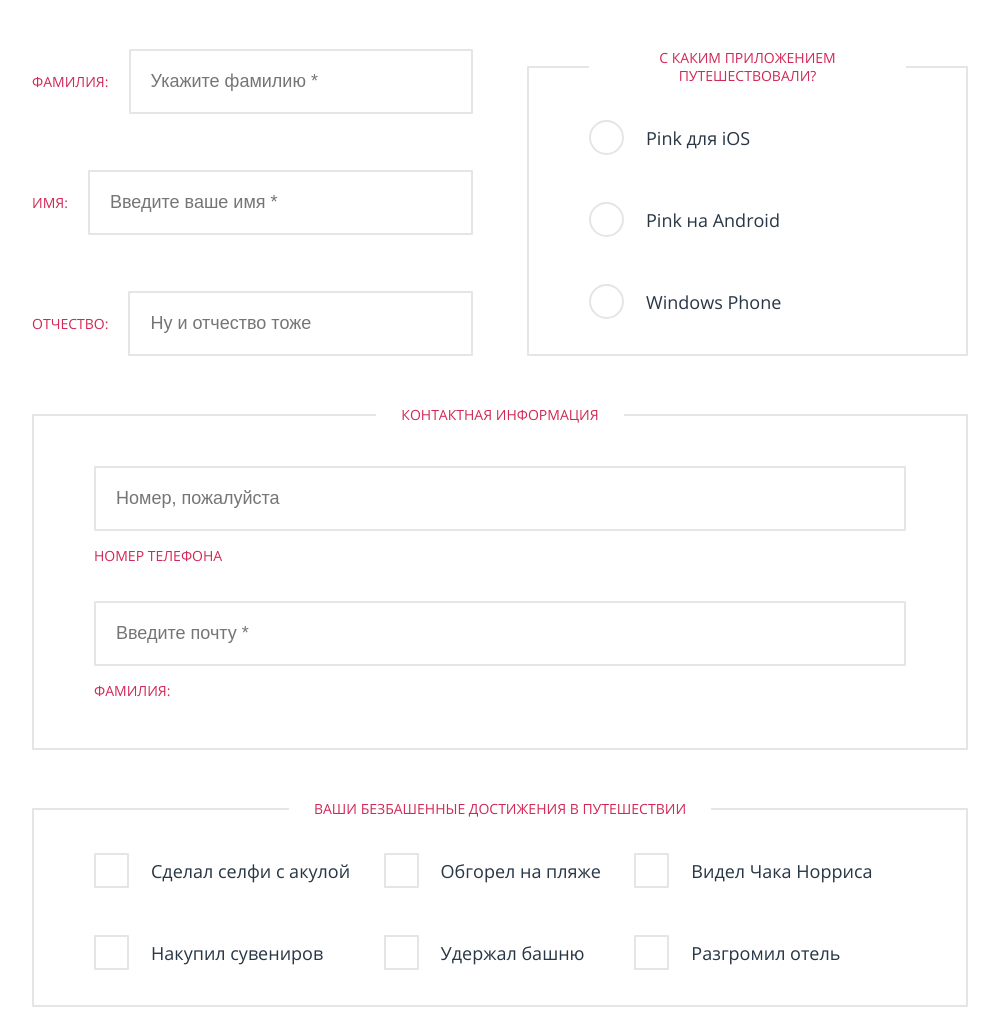
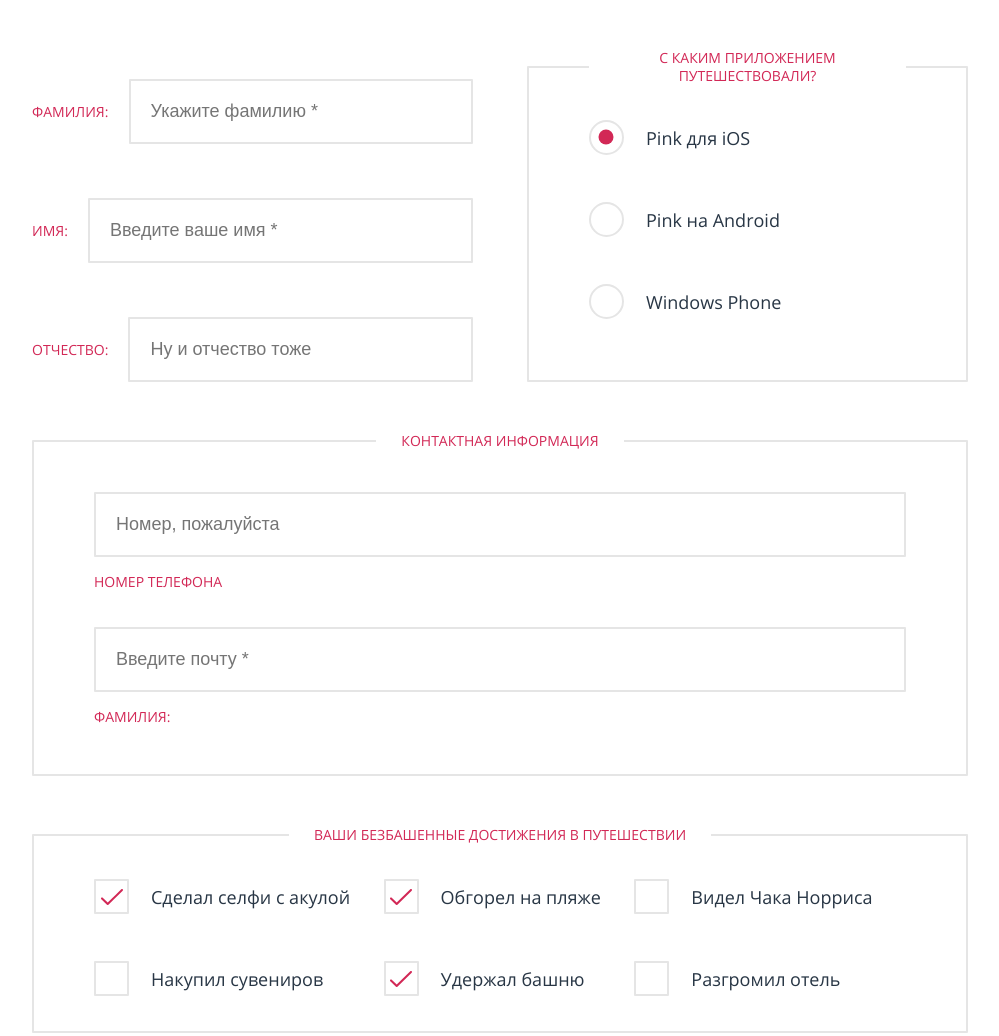
Before and after one commit to Marty2506/1838605-pink-24, a plain HTML site: page source/contest.html in a window 1280 px wide. Shown: the part 520-1556 px from the top of the page, without its empty margins (140-1139 px from the left). Drawn offline with nearby package versions, Linux system fonts and the light colour scheme; files that its build step writes are made by us from their sources; files whose address does not match are found by name; a web font is replaced by a local one.

Commit message:
немного поправил страницу с формами

```diff
--- a/source/sass/contest-form/contest-form.scss
+++ b/source/sass/contest-form/contest-form.scss
@@ -58,14 +58,24 @@
   font-size: 18px;
   @include make-form-border;
   flex-grow: 1;
+
+  &:hover {
+    border-color: #283645;
+  }
+
+  &:active {
+    border-color: $pink-color;
+  }
 }
 
 .contest-form__name-wrapper {
   @media (min-width: $desktop-width) {
     display: flex;
     flex-direction: column;
-    justify-content: space-between;
+    justify-content: flex-end;
+    gap: 24px;
     height: 100%;
+    padding-top: 30px;
   }
 }
 
--- a/source/sass/group/group.scss
+++ b/source/sass/group/group.scss
@@ -36,14 +36,41 @@
 }
 
 .group__control-mark {
+  position: relative;
   width: 35px;
   height: 35px;
   background-color: #ffffff;
   border: 2px solid #E5E5E5;
   border-radius: 1px;
+
+  &:hover {
+    border-color: #283645;
+  }
+
+  &:active {
+    border-color: $pink-color;
+  }
 }
 
-.group__control-input[type="radio"] + .group__control-mark{
+.group__control-input[type="radio"] + .group__control-mark {
+  border-radius: 50%;
+}
+
+.group__control-input[type="checkbox"]:checked + .group__control-mark {
+  background-image: url("../img/tick.svg");
+  background-position: center;
+  background-repeat: no-repeat;
+}
+
+.group__control-input[type="radio"]:checked + .group__control-mark::after {
+  content: "";
+  position: absolute;
+  top: 0;
+  left: 0;
+  transform: translate(50%, 50%);
+  width: 15px;
+  height: 15px;
+  background-color: $pink-color;
   border-radius: 50%;
 }
 
```
Also changed, not shown: source/img/tick.svg (added).
